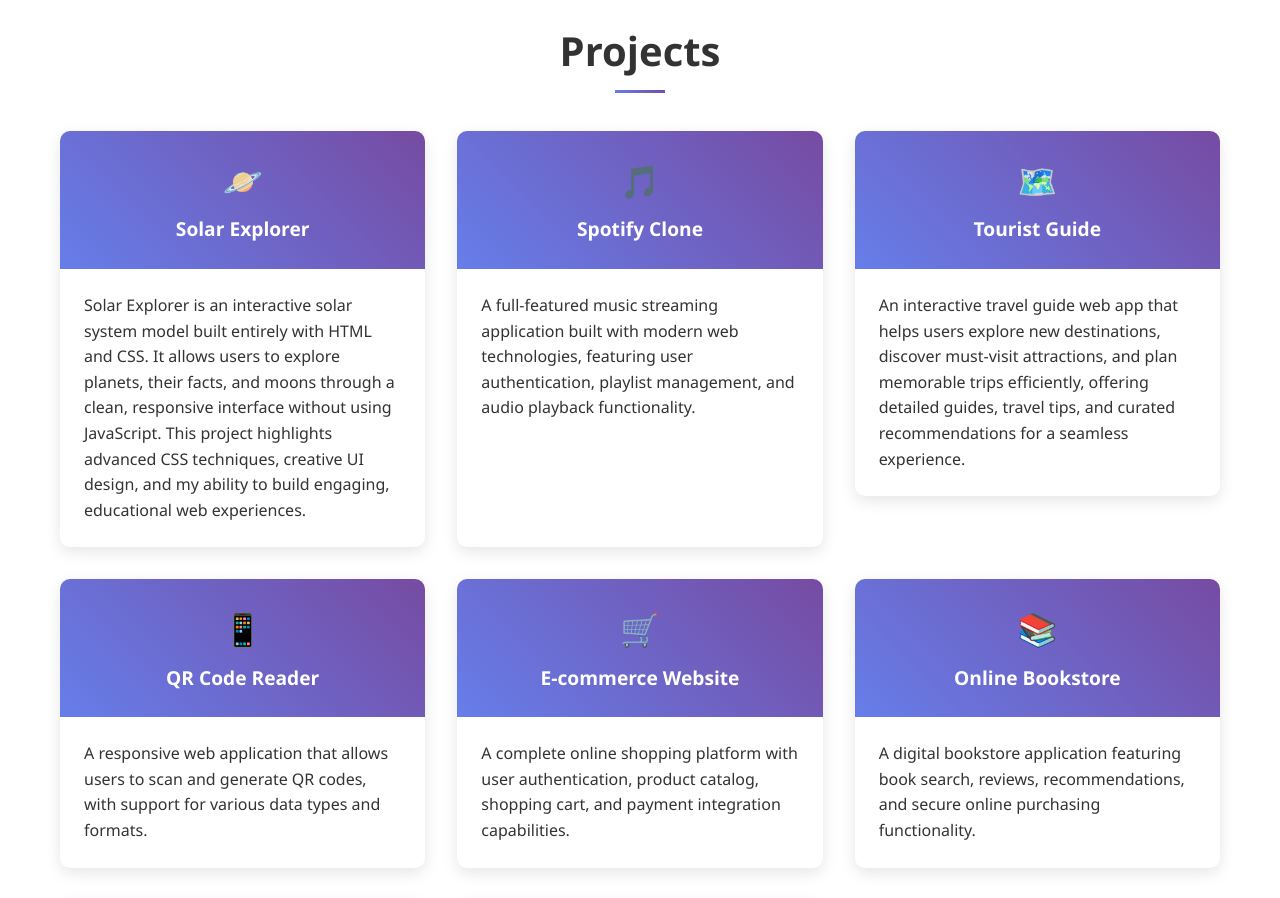
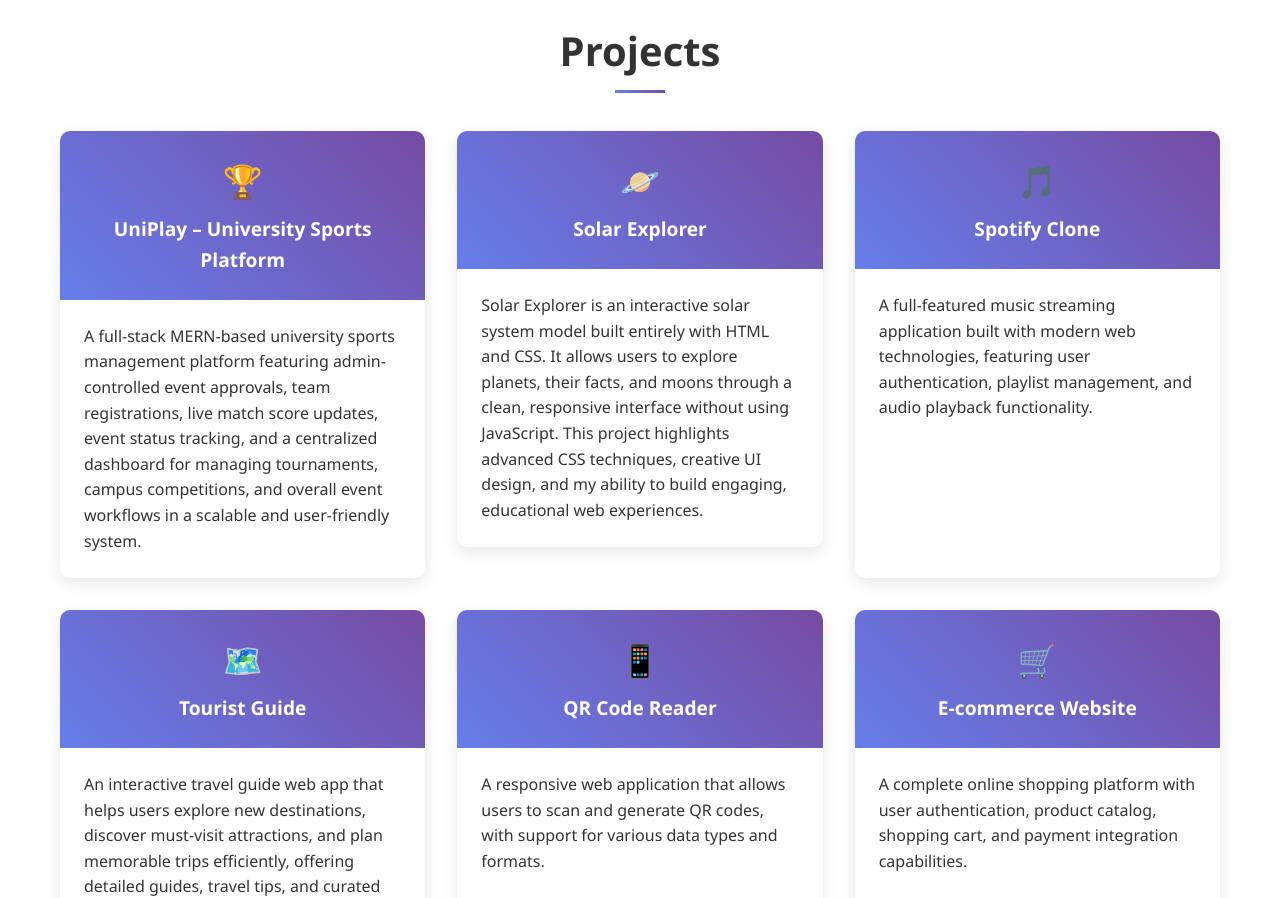
Before and after one commit to himanshukirodiwal21/Portfolio, a React (Vite) app: page / in a window 1280 px wide. Shown: the part 3040-3938 px from the top of the page. Built offline with nearby package versions, Linux system fonts and the light colour scheme.

Commit message:
Add UniPlay project card to Projects component

```diff
--- a/src/components/Projects.jsx
+++ b/src/components/Projects.jsx
@@ -7,6 +7,29 @@
         <div className="container">
           <h2 className="section-title fade-in">Projects</h2>
           <div className="projects-grid fade-in">
+            <a
+              href="https://github.com/himanshukirodiwal21/UniPlay"
+              target="_blank"
+              rel="noreferrer"
+              style={{ textDecoration: "none", color: "inherit" }}
+            >
+              <div className="project-card">
+                <div className="project-header">
+                  <div className="project-icon">🏆</div>
+                  <div className="project-title">UniPlay – University Sports Platform</div>
+                </div>
+                <div className="project-content">
+                  <p>
+                    A full-stack MERN-based university sports management platform featuring
+                    admin-controlled event approvals, team registrations, live match score
+                    updates, event status tracking, and a centralized dashboard for managing
+                    tournaments, campus competitions, and overall event workflows in a
+                    scalable and user-friendly system.
+                  </p>
+                </div>
+              </div>
+            </a>
+
             <a
               href="https://himanshukirodiwal21.github.io/Solar-explorer/"
               target="_blank"
```
